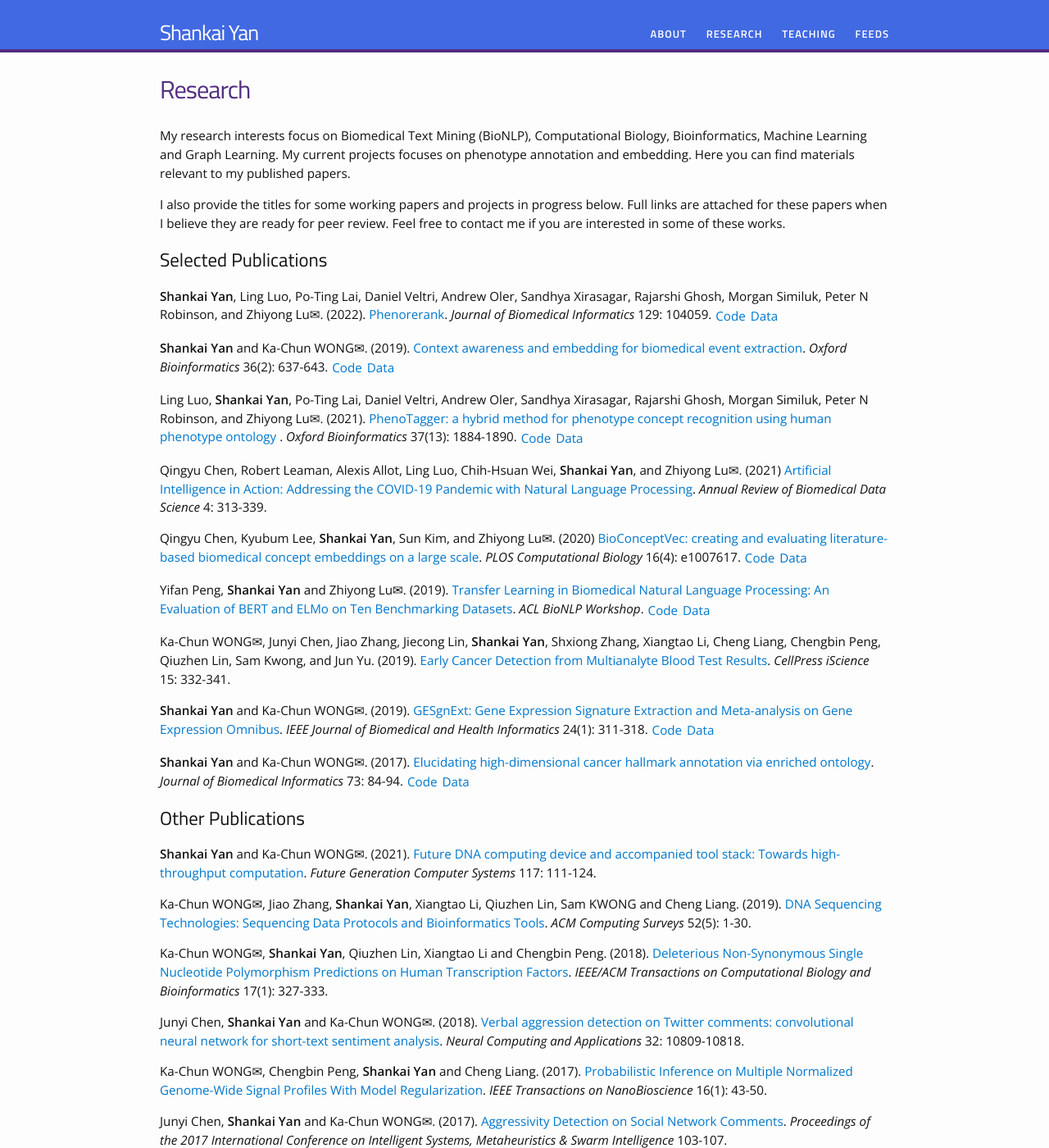
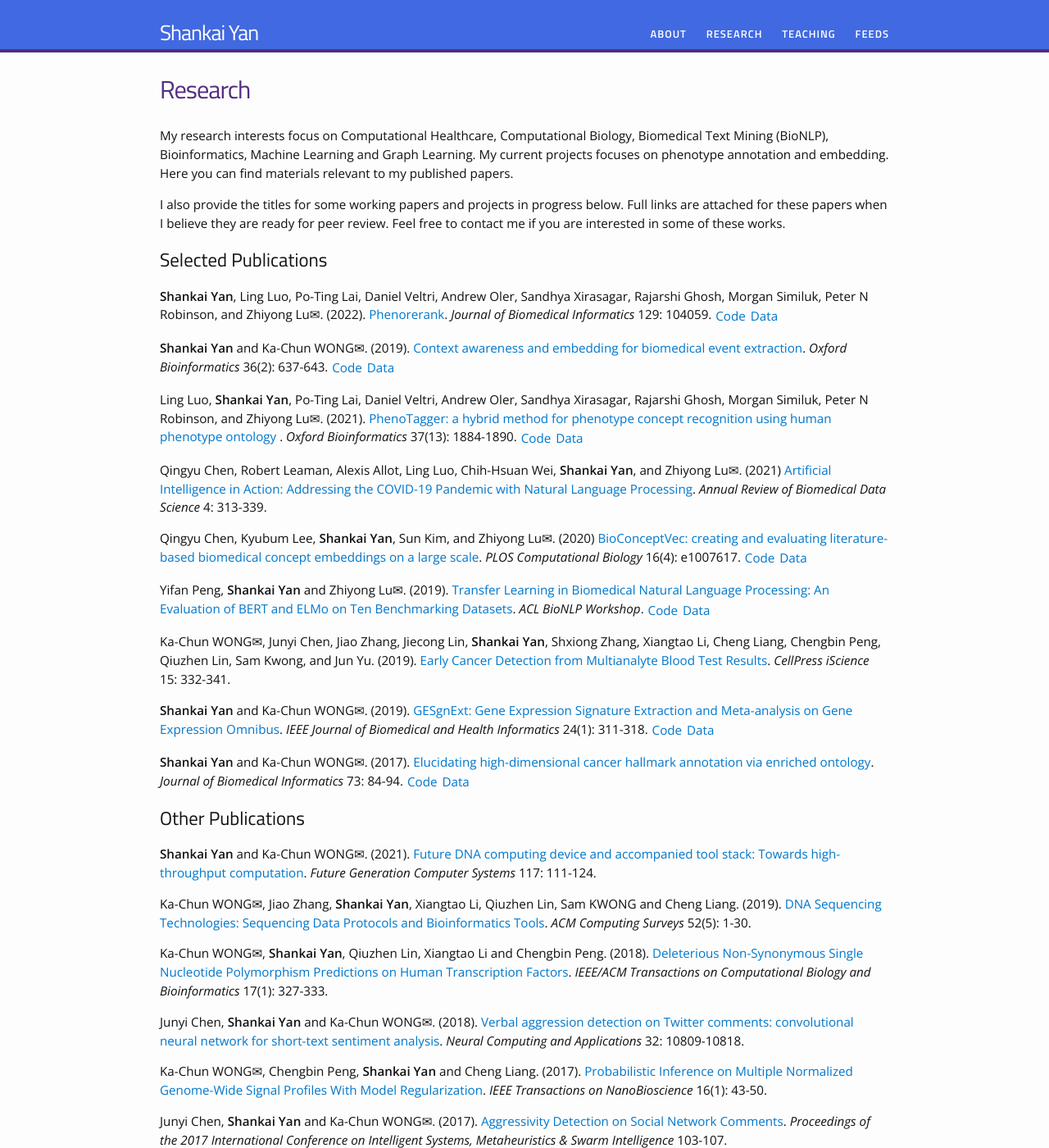
Before and after one commit to cskyan/cskyan.github.io, a Jekyll site: the page built from research.md, in a window 1280 px wide and 1400 px high. Shown: the whole window at 82% size. Built offline with Jekyll 4.4.1, drawn with Linux system fonts in a browser that asks for light colours; nearby versions of some CDN libraries; some web fonts are replaced; a style sheet for code colours, icons or effects is not loaded; some of the changed text lies outside the part shown.

Commit message:
Update research projects

```diff
--- a/research.md
+++ b/research.md
@@ -4,7 +4,7 @@ title: Research
 permalink: /research/
 ---
 
-My research interests focus on Biomedical Text Mining (BioNLP), Computational Biology, Bioinformatics, Machine Learning and Graph Learning. My current projects focuses on phenotype annotation and embedding. Here you can find materials relevant to my published papers.
+My research interests focus on Computational Healthcare, Computational Biology, Biomedical Text Mining (BioNLP), Bioinformatics, Machine Learning and Graph Learning. My current projects focuses on phenotype annotation and embedding. Here you can find materials relevant to my published papers.
 
 I also provide the titles for some working papers and projects in progress below. Full links are attached for these papers when I believe they are ready for peer review. Feel free to contact me if you are interested in some of these works.
 
```
Also changed, not shown: other parts of research.md (+1 -1 lines).
